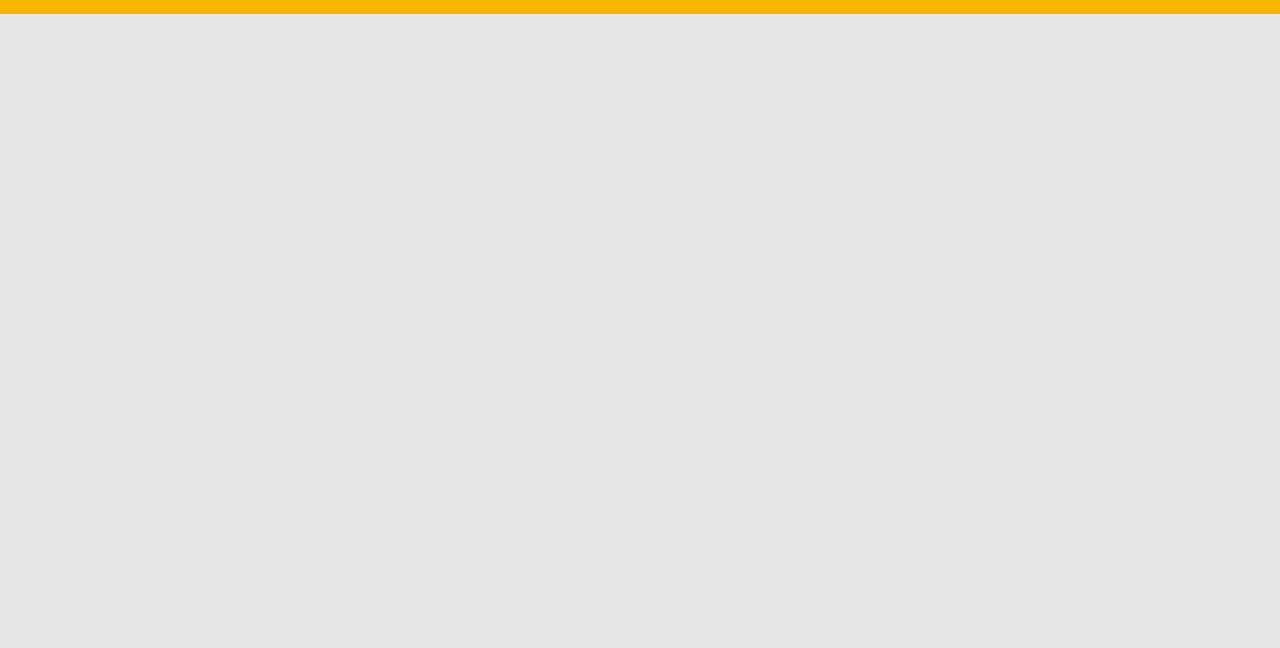
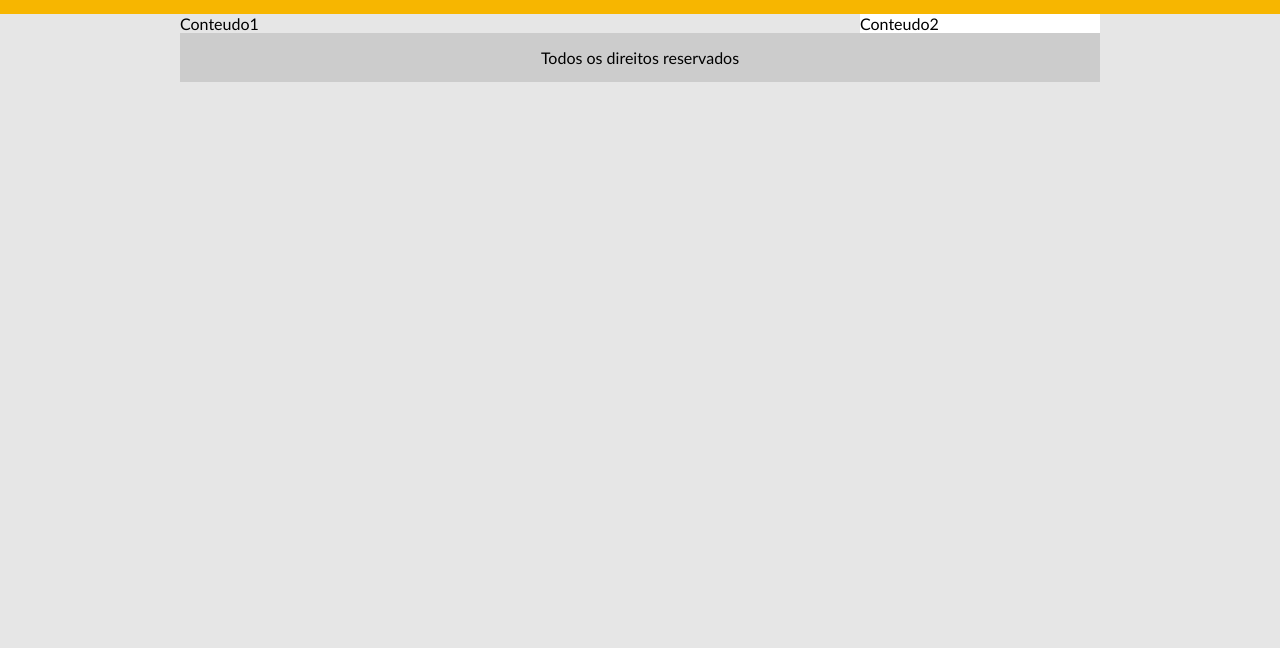
Before and after one commit to leonardodebritto/project-tec-blog, a plain HTML site: page index.html in a window 1280 px wide. Shown: the part 152-800 px from the top of the page. Drawn offline with Linux system fonts and the light colour scheme.

Commit message:
Creating the content section

```diff
--- a/css/style.css
+++ b/css/style.css
@@ -5,13 +5,24 @@
     padding: 0;
 }
 
-/*Layout formatting*/
+/*General formatting*/
 
 body {
     font-size: 1em;
     font-family: 'Trebuchet MS', Helvetica, sans-serif;
     background: #e6e6e6;
 }
+
+h1 {
+    color: #4e4e4e;
+    font-size: 2.5em;
+}
+
+.white {
+    color: #fff;
+}
+
+/*header formatting*/
 
 header {
     background-color: #f7b600;
@@ -27,8 +38,6 @@ header {
     font-size: 1.6em;
 }
 
-/*Menu formatting*/
-
 a {
     text-decoration: none;
     padding: 8px 12px;
@@ -43,13 +52,30 @@ a {
     background-color: #fff;
 }
 
-/*General formatting*/
+/*Content formating*/
 
-h1 {
-    color: #4e4e4e;
-    font-size: 2.5em;
+main {
+    width: 920px;
+    margin: 0 auto;
 }
 
-.white {
-    color: #fff;
+section, aside {
+    background-color: #fff;
 }
+
+article {
+    width: 660px;
+    float: left;
+}
+
+aside {
+    width: 240px;
+    float: right;
+}
+
+footer {
+    clear: both;
+    text-align: center;
+    padding: 15px;
+    background-color: #ccc;
+}
--- a/index.html
+++ b/index.html
@@ -7,20 +7,36 @@
 </head>
 <body>
 
+    <!--Beginning of header section-->
     <header>
-
         <div id="logo">
             <h1>Tec<span class="white">Blog</span></h1>
         </div>
-
         <nav>
             <a href="index.html">Home</a>
             <a href="games.html">Jogos</a>
             <a href="mobiles.html">Celulares</a>
             <a href="computing.html">Informática</a>
         </nav>
+    </header>
+    <!--End of header section-->
 
-    </header>
+    <!--Beginning of content section-->
+
+    <main>
+        <section>
+            <article>
+                Conteudo1
+            </article>
+            <aside>
+                Conteudo2
+            </aside>
+        </section>
+        <footer>
+            Todos os direitos reservados
+        </footer>
+    </main>
+    <!--End of content section-->
 
 </body>
 </html>
```
Lines whose indentation alone changed are shown as unchanged.
